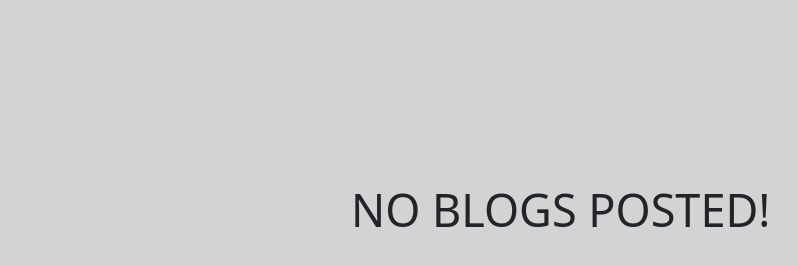
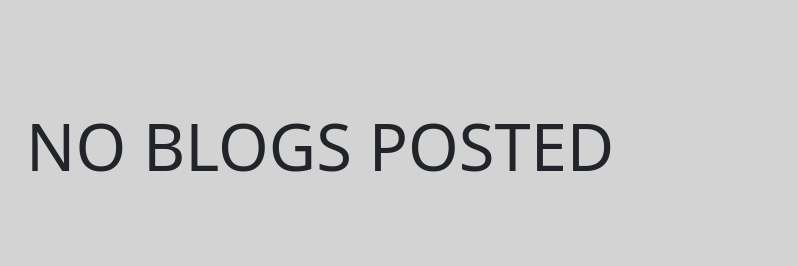
Before and after one commit to RanaSalmanHassan/Blog--Tutorial, a Django app: page /loginapp/user_profile in a window 1280 px wide. Shown: the part 355-621 px from the top of the page, without its empty margins (49-847 px from the left). Run offline with Django 4.2, Linux system fonts and the light colour scheme; a user stored in the database is signed in; data comes from the database, SQL or seed files in the repository; both versions use the stored data as it was after the commit.

Commit message:
Blog Part 10

```diff
--- a/BlogProject/blogapp/models.py
+++ b/BlogProject/blogapp/models.py
@@ -3,7 +3,7 @@ from django.contrib.auth.models import User
 # Create your models here.
 
 class Blog_Model(models.Model):
-    author = models.OneToOneField(User,on_delete=models.CASCADE,related_name='blog_author')
+    author = models.ForeignKey(User,on_delete=models.CASCADE,related_name='blog_author')
     title = models.CharField(max_length=15)
     image = models.ImageField(upload_to='blog_pics')
     description = models.TextField()
--- a/BlogProject/loginapp/views.py
+++ b/BlogProject/loginapp/views.py
@@ -6,6 +6,8 @@ from django.shortcuts import render,HttpResponse,HttpResponseRedirect
 from django.urls import reverse
 from .models import UserProfile
 from django.contrib.auth.decorators import login_required
+
+from blogapp.models import Blog_Model
 # Create your views here.
 
 
@@ -36,10 +38,14 @@ def login_page(request):
     dict = {'form': form}
     return render(request, 'loginapp/login.html', dict)
 
+@login_required(login_url='loginapp:login')
 def user_profile(request):
-    return render(request,'loginapp/profile.html')
+    current_user = request.user
+    blogs = Blog_Model.objects.filter(author=current_user)
+    dict = {'blogs':blogs}
+    return render(request,'loginapp/profile.html',dict)
 
-@login_required
+@login_required(login_url='loginapp:login')
 def edit_profile(request):
     current_user = UserProfile.objects.get(user=request.user)
     form = Edit_Profile_Form(instance=current_user)
--- a/BlogProject/templates/loginapp/profile.html
+++ b/BlogProject/templates/loginapp/profile.html
@@ -6,9 +6,10 @@ USER PROFILE
 
 {%block bodyblock%}
 <style>
-    body{
+    body {
         background-color: lightgray;
     }
+
     .upper-main-div {
         margin-right: 100px;
         display: flex;
@@ -16,35 +17,47 @@ USER PROFILE
         justify-content: center;
         align-items: center;
     }
-    img{
+
+    img {
         width: 200px;
         height: 250px;
         border-radius: 100px;
     }
-    .img-div{
+
+    .img-div {
         margin-right: 200px;
         margin-left: 0;
     }
-    h3{
+
+    h3 {
         font-size: 65px;
     }
-    h5{
+
+    h5 {
         font-size: 30px;
     }
-    .no-blogs{
-        position: fixed;
-        bottom: 200px;
-        right: 200px;
-        left: 400px;
-        font-size: 45px;
-    }
-    .no-blogs:hover{
+
+    .no-blogs:hover {
         font-style: italic;
     }
-    .edit-profile{
+
+    .edit-profile {
         position: fixed;
         right: 25px;
         top: 100px;
+    }
+
+    .down-div {
+        margin-top: 100px;
+        display: flex;
+        flex-direction: column;
+        justify-content: space-around;
+        margin-left: 75px;
+    }
+    .blog_image{
+        border-radius: 0;
+        height: 200px;
+        width: 200px;
     }
 </style>
 <a href="{%url 'loginapp:edit_profile'%}"><button class="btn btn-outline-warning edit-profile">Edit Profile</button></a>
@@ -71,8 +84,16 @@ USER PROFILE
 
 </div>
 <div class="down-div">
-    <h4 class="no-blogs">
-        NO BLOGS POSTED!
-    </h4>
+
+    {%if blogs%}
+    <h1 style="text-decoration: underline; font-weight: bold; font-style: oblique;">Blogs</h1>
+    <hr>
+    {%for blog in blogs%}
+    <img src="/media/{{blog.image}}" class="blog_image">
+    {%endfor%}
+    {%else%}
+    <h3>NO BLOGS POSTED</h3>
+    {%endif%}
+
 </div>
 {%endblock%}
```
Also changed, not shown: BlogProject/blogapp/migrations/0002_alter_blog_model_author.py (added), BlogProject/db.sqlite3, BlogProject/media/blog_pics/Black_and_Purple_Neon_Simple_YouTube_Profile_Picture.png (added), BlogProject/media/blog_pics/IMG_20230101_204209_839.jpg (added).
